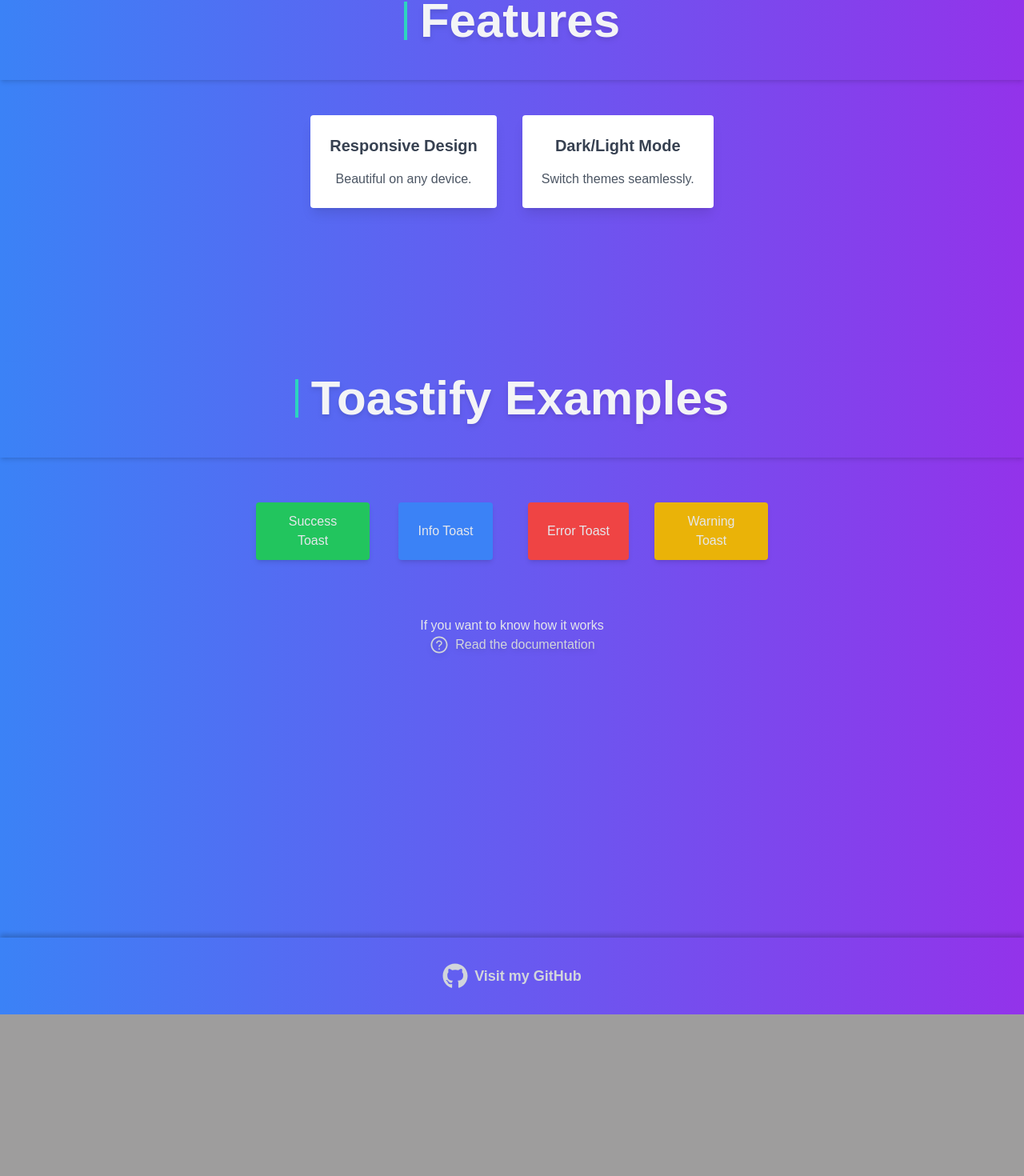
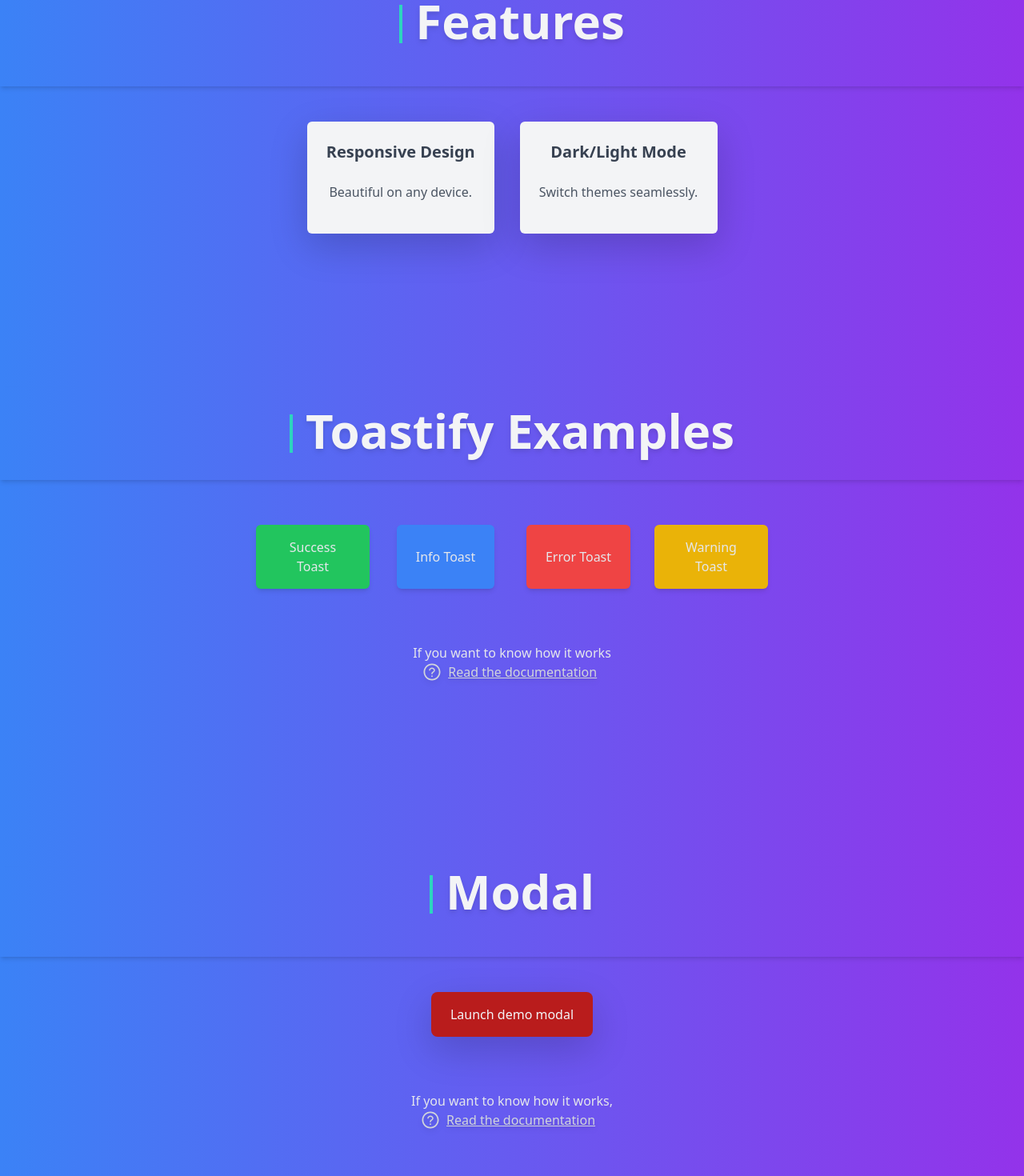
Before and after one commit to akocerke/landingpage-2.0, a Next.js app: page / in a window 1280 px wide. Shown: the part 916-2386 px from the top of the page at 80% size. Before the commit the page ends 2184 px from the top, so only its background shows below. Built offline with nearby package versions, Linux system fonts and the light colour scheme.

Commit message:
update moodal

```diff
--- a/app/component/Hero.js
+++ b/app/component/Hero.js
@@ -22,7 +22,7 @@
           data-aos="fade-up"
           className="text-lg mb-8 pt-6 drop-shadow-md dark:drop-shadow-[0_5px_5px_rgba(128,0,128,1)] text-center"
         >
-          Explore the best of React and Tailwind magic.
+          Explore the best of React, Bootstrap and Tailwind magic.
         </p>
       </div>
       <div data-aos="fade-up" data-aos-offset="200" className="pt-14">
--- a/app/features/page.js
+++ b/app/features/page.js
@@ -32,9 +32,9 @@
       <div className="flex flex-wrap justify-center items-center gap-8 pt-11">
         <div
           data-aos="zoom-in"
-          className="bg-white dark:bg-slate-800 dark:text-gray-200 p-6 rounded shadow-lg text-center dark:border dark:border-teal-400"
+          className="bg-gray-100 dark:bg-slate-800 dark:text-gray-200 p-6 rounded shadow-lg text-center dark:border dark:border-teal-400"
         >
-          <h3 className="text-xl font-bold text-gray-700 dark:text-gray-300">
+          <h3 className="text-xl font-bold text-gray-700 dark:text-gray-200">
             Responsive Design
           </h3>
           <p className="mt-4 text-gray-600 dark:text-gray-400">
@@ -44,7 +44,7 @@
         <div
           data-aos="zoom-in"
           data-aos-delay="100"
-          className="bg-white p-6 rounded shadow-lg text-center dark:bg-slate-800 dark:border dark:border-teal-400"
+          className="bg-gray-100 p-6 rounded shadow-lg text-center dark:bg-slate-800 dark:border dark:border-teal-400"
         >
           <h3 className="text-xl font-bold text-gray-700 dark:text-gray-200">
             Dark/Light Mode
--- /dev/null
+++ b/app/modal/page.js
@@ -0,0 +1,74 @@
+"use client";
+import { useEffect, useState } from "react";
+import AOS from "aos";
+import "aos/dist/aos.css";
+import "bootstrap/dist/css/bootstrap.min.css";
+import Button from "react-bootstrap/Button";
+import Modal from "react-bootstrap/Modal";
+import { AiOutlineQuestionCircle } from "react-icons/ai";
+
+export default function ModalExample() {
+  useEffect(() => {
+    AOS.init({ duration: 1000 }); // AOS initialisieren
+  }, []);
+
+  const [show, setShow] = useState(false);
+
+  const handleClose = () => setShow(false);
+  const handleShow = () => setShow(true);
+
+
+  return (
+    <section
+      id="features"
+      className="max-h-screen py-28 bg-gradient-to-l from-purple-600 to-blue-500 dark:bg-gradient-to-r dark:from-gray-900 dark:to-purple-950"
+    >
+      {/* Header mit Border */}
+      <div className="flex items-center justify-center pb-11 shadow-md">
+        <div
+          data-aos="fade-right"
+          className="border-l-4 border-teal-400 h-12 mr-4"
+        ></div>{" "}
+        {/* Höhe anpassen */}
+        <h2
+          data-aos="fade-left"
+          className="text-6xl font-bold text-gray-100 drop-shadow-md dark:drop-shadow-[0_5px_5px_rgba(128,0,128,1)]"
+        >
+          Modal
+        </h2>
+      </div>
+      <div className="flex items-center justify-center pt-11" data-aos="zoom-in">
+      <button className="bg-red-700 hover:bg-blue-700 px-4 py-3 hover:scale-110 duration-300 text-gray-100 rounded-lg shadow-lg" onClick={handleShow}>
+        Launch demo modal
+      </button>
+
+      <Modal show={show} onHide={handleClose} className="bg-gray-950 bg-opacity-25">
+        <Modal.Header closeButton className="dark:bg-gray-600 dark:text-gray-200">
+          <Modal.Title>Modal heading</Modal.Title>
+        </Modal.Header>
+        <Modal.Body className="dark:bg-gray-600 dark:text-gray-200">Woohoo, you are reading this text in a modal!</Modal.Body>
+        <Modal.Footer className="dark:bg-gray-600 dark:text-gray-200">
+          <button className="shadow-lg bg-red-700 hover:bg-blue-700 px-4 py-2 duration-300 text-gray-100 rounded-lg" onClick={handleClose}>
+            Close
+          </button>
+        </Modal.Footer>
+      </Modal>
+    </div>
+
+      <div className="flex flex-col justify-center items-center mt-11 p-4 text-center min-h-[100px] max-w-[400px] mx-auto">
+        <p className="text-gray-200 text-center" data-aos="fade-up">
+          If you want to know how it works,
+          <a
+            href="https://react-bootstrap.netlify.app/docs/components/modal"
+            target="_blank"
+            rel="noopener noreferrer"
+            className="flex items-center drop-shadow-md text-gray-300 hover:text-orange-200 hover:scale-110 duration-300 dark:text-gray-400 dark:hover:text-orange-200"
+          >
+            <AiOutlineQuestionCircle size={24} className="ml-3 mr-2" />
+            <span>Read the documentation</span>
+          </a>
+        </p>
+      </div>
+    </section>
+  );
+}
--- a/app/page.js
+++ b/app/page.js
@@ -4,7 +4,7 @@
 import PageToTopButton from "./component/PageToTopButton";
 import ToastifyPage from "./toastify/page";
 import ThemeToggle from "./component/ThemeToggle";
-
+import ModalExample from "./modal/page";
 
 export default function Home() {
   return (
@@ -15,6 +15,7 @@
     <Hero />
     <Features/>
     <ToastifyPage/>
+    <ModalExample/>
 
     </>
 
--- a/app/toastify/page.js
+++ b/app/toastify/page.js
@@ -33,7 +33,7 @@
     });
 
   return (
-    <section className="min-h-screen py-20 bg-gradient-to-l from-purple-600 to-blue-500 dark:bg-gradient-to-r dark:from-gray-900 dark:to-purple-950">
+    <section className="max-h-screen py-20 bg-gradient-to-l from-purple-600 to-blue-500 dark:bg-gradient-to-r dark:from-gray-900 dark:to-purple-950">
       {/* Header */}
       <div className="flex items-center justify-center pb-11 shadow-md p-4">
         <div
@@ -96,7 +96,6 @@
         </div>
       </div>
 
-      {/* Footer */}
       <div className="flex flex-col justify-center items-center mt-11 p-4 text-center min-h-[100px] max-w-[400px] mx-auto">
         <p className="text-gray-200 text-center" data-aos="fade-up">
           If you want to know how it works
--- a/package.json
+++ b/package.json
@@ -10,8 +10,10 @@
   },
   "dependencies": {
     "aos": "^2.3.4",
+    "bootstrap": "^5.3.3",
     "next": "15.0.3",
     "react": "^18.3.1",
+    "react-bootstrap": "^2.10.5",
     "react-dom": "^18.3.1",
     "react-icons": "^5.3.0",
     "react-scroll": "^1.9.0",
```
Also changed, not shown: 1 other file (tests, documents, lock files or other folders).
